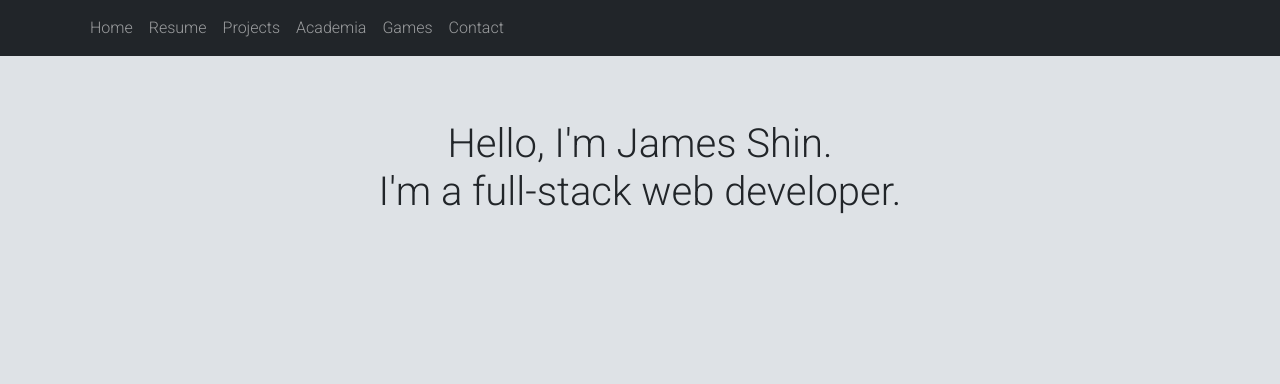
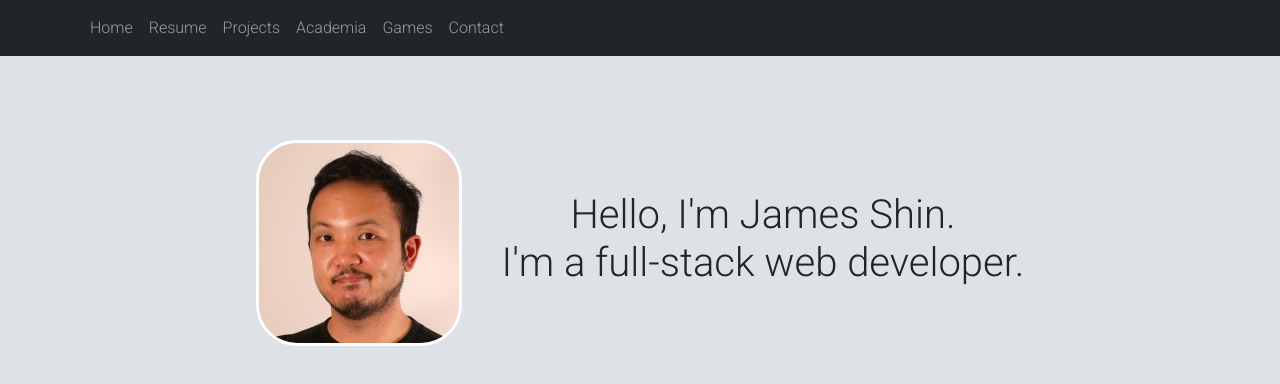
Before and after one commit to Jdshin/Portfolio, a React (Create React App) app: page / in a window 1280 px wide. Shown: the top 384 px of the page. Built offline with nearby package versions, Linux system fonts and the light colour scheme.

Commit message:
Add headshot with styling

```diff
--- a/src/App.css
+++ b/src/App.css
@@ -97,3 +97,21 @@ button {
   text-decoration: underline;
   font-weight: bold;
 }
+
+.opener {
+  display: flex;
+  flex-direction: row;
+  justify-content: center;
+  align-items: center;
+}
+
+.opener div {
+  margin: 20px;
+}
+
+.headshot {
+  border-radius: 20%;
+  border-style: solid;
+  border-color: #ffffff;
+  border-width: 3px;
+}
--- a/src/pages/Home.js
+++ b/src/pages/Home.js
@@ -1,9 +1,17 @@
 import {Container} from 'react-bootstrap';
+import headshot from '../assets/images/headshot.jpg';
 
 function Home(props){
     return (
         <Container className="body-container">
-            <h1>Hello, I'm James Shin. <br></br> I'm a full-stack web developer.</h1>
+            <div className="opener">
+                <div>
+                    <img src={headshot} className="headshot" alt="headshot" />
+                </div>
+                <div>
+                    <h1>Hello, I'm James Shin. <br></br> I'm a full-stack web developer.</h1>
+                </div>
+            </div>
         </Container>
     );
 };
--- a/src/pages/Projects.js
+++ b/src/pages/Projects.js
@@ -1,6 +1,10 @@
+import {Container} from 'react-bootstrap';
+
 function Projects(props){
     return (
-        <h1>Projects page</h1>
+        <Container className="body-container">
+            <h1>Projects page</h1>
+        </Container>
     );
 };
 
```
Also changed, not shown: src/assets/images/headshot.jpg (added).
